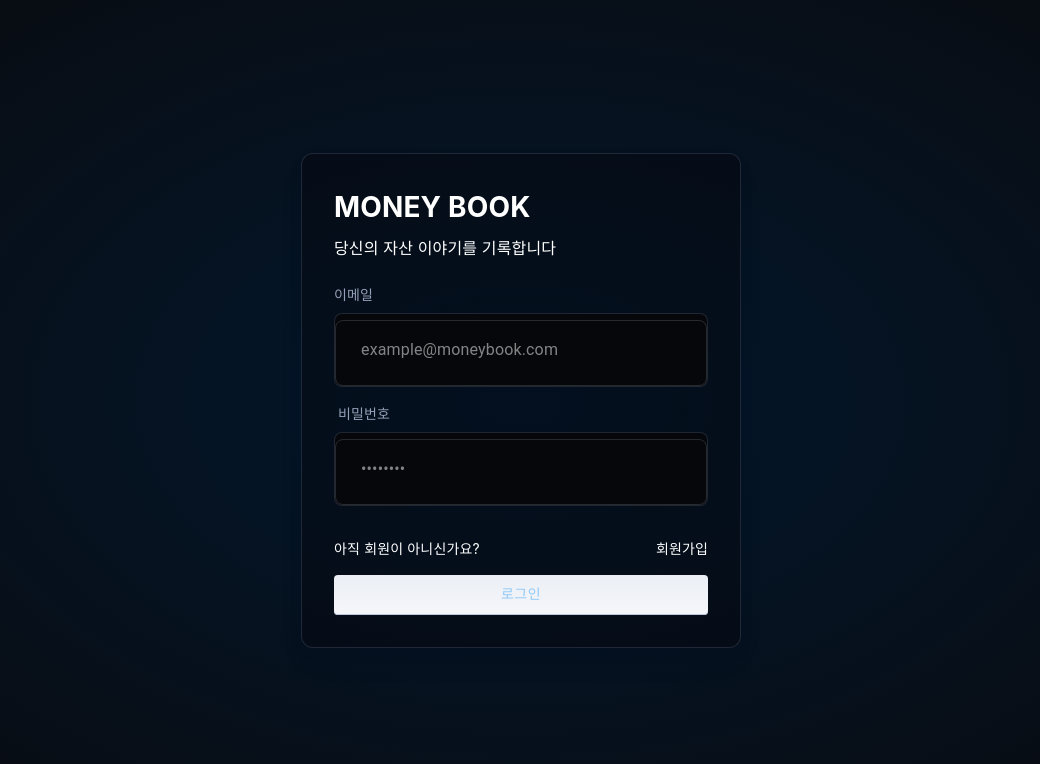
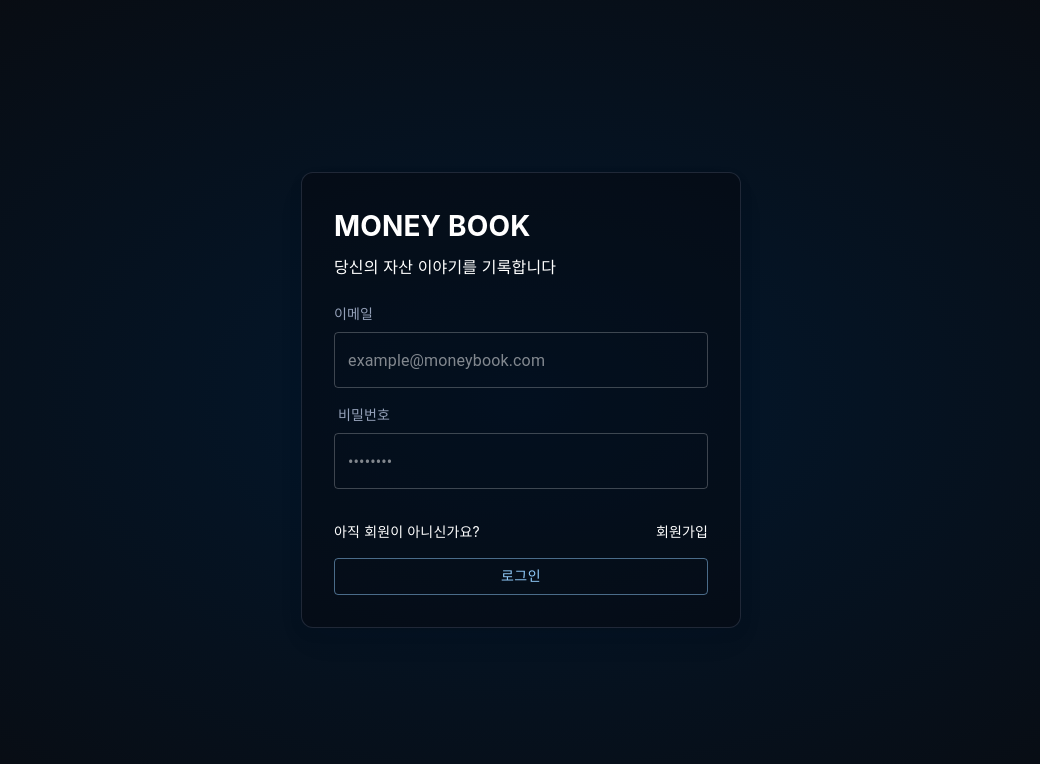
Before and after one commit to Rafdidas/money_book, a Next.js app: page /auth/login in a window 1280 px wide. Shown: the top 764 px of the page, without its empty margins (119-1159 px from the left). Built offline with nearby package versions, Linux system fonts and the light colour scheme; no server answers; a web font is replaced by a local one; what @mui/material-nextjs would draw is missing.

Commit message:
style: mui 반영

```diff
--- a/src/app/auth/login/page.tsx
+++ b/src/app/auth/login/page.tsx
@@ -85,13 +85,9 @@ export default function LoginPage() {
                   value={email}
                   autoComplete="email"
                   variant="outlined"
-                  className="form-input"
+
                   onChange={(event) => setEmail(event.target.value)}
-                  slotProps={{
-                    htmlInput: {
-                      className: "body--lg",
-                    },
-                  }}
+
                 />
               </div>
 
@@ -109,7 +105,7 @@ export default function LoginPage() {
                   placeholder="••••••••"
                   autoComplete="current-password"
                   variant="outlined"
-                  className="form-input"
+
                   slotProps={{
                     htmlInput: {
                       className: "body--lg",
@@ -123,7 +119,8 @@ export default function LoginPage() {
               </div>
               <Button
                 type="submit"
-                className="button button--full"
+                // className="button button--full"
+                variant="outlined"
                 disabled={isSubmitting}
               >
                 {isSubmitting ? "로그인 중..." : "로그인"}
--- a/src/app/globals.scss
+++ b/src/app/globals.scss
@@ -18,7 +18,6 @@ html,
 body {
   min-height: 100%;
   font-family: "Pretendard", -apple-system, BlinkMacSystemFont, "Segoe UI", sans-serif;
-  line-height: 1.5;
   overscroll-behavior: none;
 }
 
@@ -28,7 +27,6 @@ body {
   box-sizing: border-box;
   outline: none;
   font-family: "Pretendard", -apple-system, BlinkMacSystemFont, "Segoe UI", sans-serif;
-  line-height: 1.5;
 }
 
 *::after,
--- a/src/app/providers.tsx
+++ b/src/app/providers.tsx
@@ -1,5 +1,6 @@
 "use client";
 
+import { AppRouterCacheProvider } from "@mui/material-nextjs/v13-appRouter";
 import CssBaseline from "@mui/material/CssBaseline";
 import { ThemeProvider, createTheme } from "@mui/material/styles";
 
@@ -11,9 +12,11 @@ const theme = createTheme({
 
 export default function Providers({ children }: { children: React.ReactNode }) {
   return (
-    <ThemeProvider theme={theme}>
-      <CssBaseline />
-      {children}
-    </ThemeProvider>
+    <AppRouterCacheProvider>
+      <ThemeProvider theme={theme}>
+        <CssBaseline />
+        {children}
+      </ThemeProvider>
+    </AppRouterCacheProvider>
   );
 }
```
